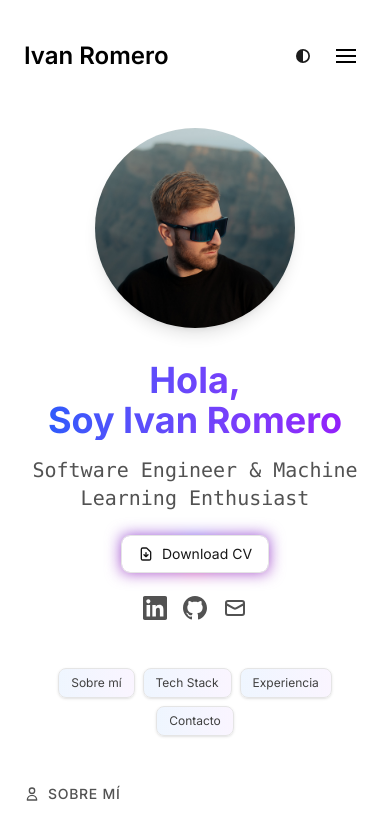
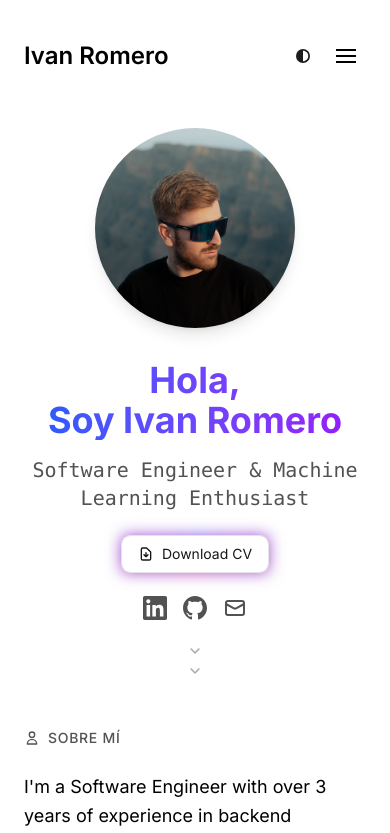
Before and after one commit to ivaaanrm/ir-portfolio, a Next.js app: page / in a window 390 px wide. Shown: the top 833 px of the page. Built offline with nearby package versions, Linux system fonts and the light colour scheme.

Commit message:
Enhance Page component with mobile scroll hint and scroll-to-top button: add ChevronDown icon for navigation hint and implement a button for smooth scrolling back to the top, improving user experience on mobile devices.

```diff
--- a/app/page.tsx
+++ b/app/page.tsx
@@ -2,7 +2,7 @@
 
 import Image from "next/image";
 import Link from "next/link";
-import { Bot, Brain, Database, Monitor, Server, Settings } from "lucide-react";
+import { Bot, Brain, ChevronDown, Database, Monitor, Server, Settings } from "lucide-react";
 import type { LucideIcon } from "lucide-react";
 import type { ComponentType } from "react";
 import ScrollProgressNav from "../components/navigation/scroll-progress-nav";
@@ -30,8 +30,7 @@ import { socialLinks } from "./lib/config";
 import { TextScramble } from "../components/motion-primitives/text-scramble";
 import { InView } from "./components/in-view";
 import { projects } from "./experience/project-data";
-import { GlowEffect } from '../components/motion-primitives/glow-effect';
-import { ArrowRight } from 'lucide-react';
+import { GlowEffect } from "../components/motion-primitives/glow-effect";
 
 const NAV_SECTIONS = [
   { id: 'sobre-mi', label: 'Sobre mí' },
@@ -222,45 +221,19 @@ export default function Page() {
               </svg>
             </a>
           </div>
+
+          {/* Mobile Scroll Hint */}
+          <div className="mt-6 flex justify-center lg:hidden">
+            <div className="flex flex-col items-center text-neutral-400 dark:text-neutral-500">
+              <span className="sr-only">Desplázate hacia abajo</span>
+              <div className="flex flex-col items-center gap-1">
+                <ChevronDown className="h-4 w-4 animate-[bounce_1.5s_infinite]" aria-hidden="true" />
+                <ChevronDown className="h-4 w-4 animate-[bounce_1.5s_infinite]" aria-hidden="true" />
+              </div>
+            </div>
+          </div>
         </div>
       </div>
-
-      {/* Quick Navigation */}
-      <InView
-        variants={{
-          hidden: { opacity: 0, y: 50, filter: 'blur(4px)' },
-          visible: { opacity: 1, y: 0, filter: 'blur(0px)' },
-        }}
-        viewOptions={{ amount: 0.3 }}
-        transition={{ duration: 0.4, ease: 'easeInOut' }}
-      >
-        <div className="flex justify-center flex-wrap gap-2 mb-12">
-          <button
-            onClick={() => scrollToSection('sobre-mi')}
-            className="inline-flex items-center px-3 py-1.5 bg-gradient-to-r from-blue-50 to-purple-50 dark:from-blue-900/20 dark:to-purple-900/20 text-neutral-700 dark:text-neutral-300 rounded-lg hover:from-blue-100 hover:to-purple-100 dark:hover:from-blue-800/30 dark:hover:to-purple-800/30 transition-all duration-200 shadow-sm hover:shadow-md text-xs border border-neutral-200 dark:border-neutral-700"
-          >
-            Sobre mí
-          </button>
-          <button
-            onClick={() => scrollToSection('tech-stack')}
-            className="inline-flex items-center px-3 py-1.5 bg-gradient-to-r from-blue-50 to-purple-50 dark:from-blue-900/20 dark:to-purple-900/20 text-neutral-700 dark:text-neutral-300 rounded-lg hover:from-blue-100 hover:to-purple-100 dark:hover:from-blue-800/30 dark:hover:to-purple-800/30 transition-all duration-200 shadow-sm hover:shadow-md text-xs border border-neutral-200 dark:border-neutral-700"
-          >
-            Tech Stack
-          </button>
-          <button
-            onClick={() => scrollToSection('experiencia')}
-            className="inline-flex items-center px-3 py-1.5 bg-gradient-to-r from-blue-50 to-purple-50 dark:from-blue-900/20 dark:to-purple-900/20 text-neutral-700 dark:text-neutral-300 rounded-lg hover:from-blue-100 hover:to-purple-100 dark:hover:from-blue-800/30 dark:hover:to-purple-800/30 transition-all duration-200 shadow-sm hover:shadow-md text-xs border border-neutral-200 dark:border-neutral-700"
-          >
-            Experiencia
-          </button>
-          <button
-            onClick={() => scrollToSection('contacto')}
-            className="inline-flex items-center px-3 py-1.5 bg-gradient-to-r from-blue-50 to-purple-50 dark:from-blue-900/20 dark:to-purple-900/20 text-neutral-700 dark:text-neutral-300 rounded-lg hover:from-blue-100 hover:to-purple-100 dark:hover:from-blue-800/30 dark:hover:to-purple-800/30 transition-all duration-200 shadow-sm hover:shadow-md text-xs border border-neutral-200 dark:border-neutral-700"
-          >
-            Contacto
-          </button>
-        </div>
-      </InView>
 
       {/* About Section */}
       <div id="sobre-mi" className="prose prose-neutral dark:prose-invert max-w-none mb-12">
--- a/components/navigation/scroll-progress-nav.tsx
+++ b/components/navigation/scroll-progress-nav.tsx
@@ -2,6 +2,7 @@
 
 import { useEffect, useState } from 'react';
 import { motion, AnimatePresence } from 'framer-motion';
+import { ChevronUp } from 'lucide-react';
 
 type ScrollSection = {
   id: string;
@@ -22,6 +23,7 @@ const ACCENT_CLASSES = {
 
 const ScrollProgressNav = ({ sections, onNavigate }: ScrollProgressNavProps) => {
   const [activeSection, setActiveSection] = useState<string>(() => sections[0]?.id ?? '');
+  const [showScrollTop, setShowScrollTop] = useState(false);
 
   useEffect(() => {
     if (!sections.length) {
@@ -65,6 +67,9 @@ const ScrollProgressNav = ({ sections, onNavigate }: ScrollProgressNavProps) =>
         setActiveSection(current => (current === closestSectionId ? current : closestSectionId));
       }
 
+      const shouldShowScrollTop = window.scrollY > window.innerHeight * 0.2;
+      setShowScrollTop(current => (current === shouldShowScrollTop ? current : shouldShowScrollTop));
+
       ticking = false;
     };
 
@@ -95,10 +100,11 @@ const ScrollProgressNav = ({ sections, onNavigate }: ScrollProgressNavProps) =>
   };
 
   return (
-    <nav
-      aria-label="Progreso de la página"
-      className="fixed right-6 top-1/2 z-40 hidden -translate-y-1/2 lg:flex"
-    >
+    <>
+      <nav
+        aria-label="Progreso de la página"
+        className="fixed right-6 top-1/2 z-40 hidden -translate-y-1/2 lg:flex"
+      >
       <div className="relative flex flex-col items-start">
         <span
           aria-hidden="true"
@@ -113,8 +119,8 @@ const ScrollProgressNav = ({ sections, onNavigate }: ScrollProgressNavProps) =>
                 <AnimatePresence>
                   {isActive && (
                     <motion.span
-                      key="active-highlight"
-                      layoutId="nav-active-highlight"
+                      key="active-highlight-desktop"
+                      layoutId="nav-active-highlight-desktop"
                       aria-hidden="true"
                       className={`absolute left-4 right-0 top-1/2 z-0 h-8 -translate-y-1/2 rounded-full ${ACCENT_CLASSES.highlight}`}
                       initial={{ opacity: 0, scale: 0.92 }}
@@ -149,8 +155,8 @@ const ScrollProgressNav = ({ sections, onNavigate }: ScrollProgressNavProps) =>
                 <AnimatePresence>
                   {isActive && (
                     <motion.span
-                      key="active-dot"
-                      layoutId="nav-active-dot"
+                      key="active-dot-desktop"
+                      layoutId="nav-active-dot-desktop"
                       aria-hidden="true"
                       className={`absolute left-[3px] top-1/2 z-30 h-2.5 w-2.5 -translate-y-1/2 rounded-full ${ACCENT_CLASSES.dot} ${ACCENT_CLASSES.halo}`}
                       initial={{ scale: 0.6, opacity: 0 }}
@@ -166,6 +172,25 @@ const ScrollProgressNav = ({ sections, onNavigate }: ScrollProgressNavProps) =>
         </ul>
       </div>
     </nav>
+
+      <AnimatePresence>
+        {showScrollTop && (
+          <motion.button
+            key="scroll-top"
+            type="button"
+            aria-label="Volver al inicio"
+            onClick={() => window.scrollTo({ top: 0, behavior: 'smooth' })}
+            className="fixed bottom-6 right-6 z-40 flex h-12 w-12 items-center justify-center rounded-full border border-neutral-200/80 bg-white/80 text-neutral-700 shadow-lg backdrop-blur-lg transition-colors duration-300 hover:border-neutral-300 hover:text-neutral-900 focus:outline-none focus-visible:outline focus-visible:outline-2 focus-visible:outline-offset-2 focus-visible:outline-sky-500/70 dark:border-neutral-800/80 dark:bg-neutral-950/70 dark:text-neutral-200 dark:hover:border-neutral-700 dark:hover:text-white lg:hidden"
+            initial={{ opacity: 0, y: 12, scale: 0.9 }}
+            animate={{ opacity: 1, y: 0, scale: 1 }}
+            exit={{ opacity: 0, y: 12, scale: 0.9 }}
+            transition={{ duration: 0.22, ease: 'easeOut' }}
+          >
+            <ChevronUp className="h-5 w-5" aria-hidden="true" />
+          </motion.button>
+        )}
+      </AnimatePresence>
+    </>
   );
 };
 
```
